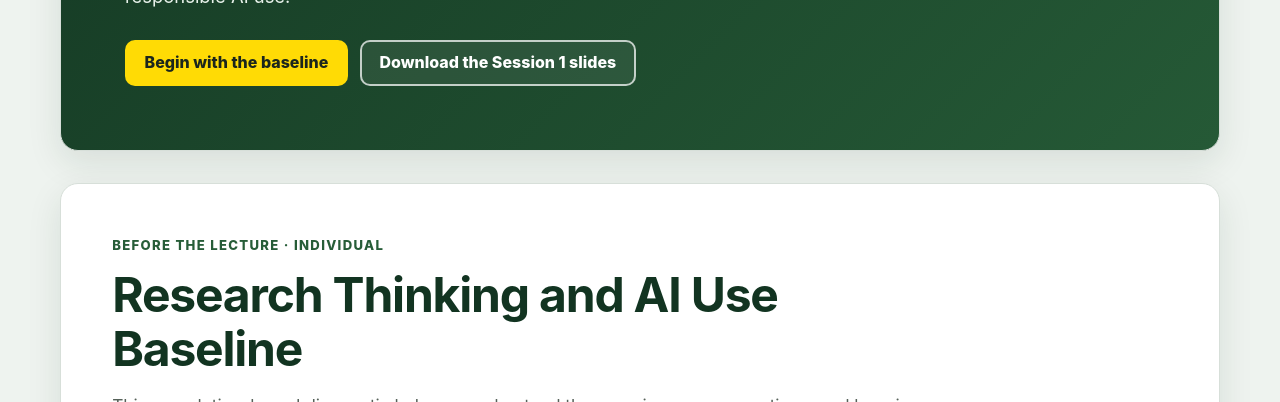
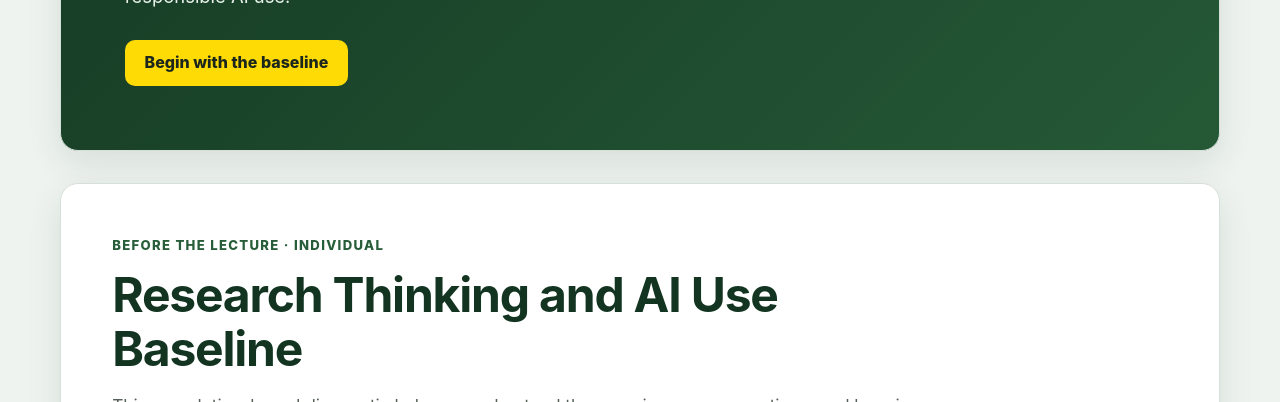
Before and after one commit to Tahereh-Firoozi/EDPY-501-Fall-2026, a plain HTML site: page index.html in a window 1280 px wide. Shown: the part 698-1100 px from the top of the page. Drawn offline with Linux system fonts and the light colour scheme.

Commit message:
Remove instructor slide deck from public student site

```diff
--- a/index.html
+++ b/index.html
@@ -37,10 +37,7 @@
         <p class="eyebrow">Session 1</p>
         <h1 id="session-title">How do we know what we think we know about education?</h1>
         <p class="hero-summary">Today you will examine what counts as research, design three ways to investigate one educational problem, and connect research literacy with responsible AI use.</p>
-        <div class="hero-actions">
-          <a class="button button-primary" href="#baseline">Begin with the baseline</a>
-          <a class="button button-secondary" href="resources/EDPY_501_Session_1_Research_Thinking_and_AI_Literacy.pptx" download>Download the Session 1 slides</a>
-        </div>
+        <a class="button button-primary" href="#baseline">Begin with the baseline</a>
       </div>
       <aside class="session-focus" aria-label="Session focus">
         <p class="focus-label">By the end of class, you should be able to</p>
--- a/styles.css
+++ b/styles.css
@@ -214,22 +214,6 @@ h3 {
   margin: 1.5rem 0 1.75rem;
   color: #e8f2eb;
   font-size: 1.15rem;
-}
-
-.hero-actions {
-  display: flex;
-  flex-wrap: wrap;
-  gap: 0.75rem;
-}
-
-.hero .button-secondary {
-  border-color: rgba(255,255,255,0.72);
-  background: rgba(255,255,255,0.07);
-  color: #ffffff;
-}
-
-.hero .button-secondary:hover {
-  background: rgba(255,255,255,0.16);
 }
 
 .session-focus {
```
Also changed, not shown: README.md, 1 other file.
